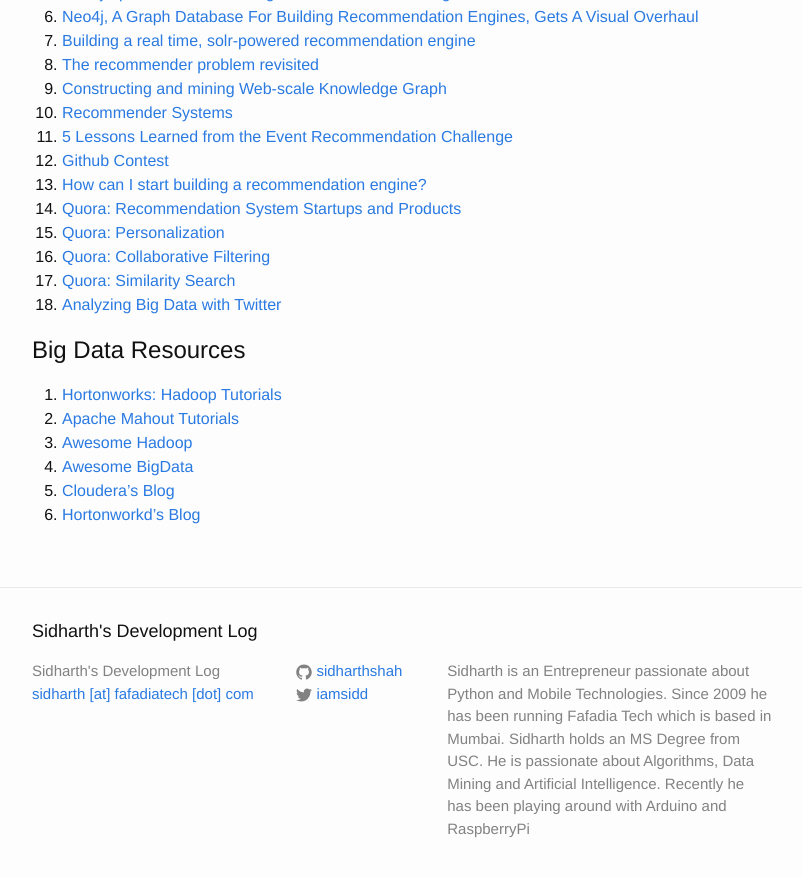
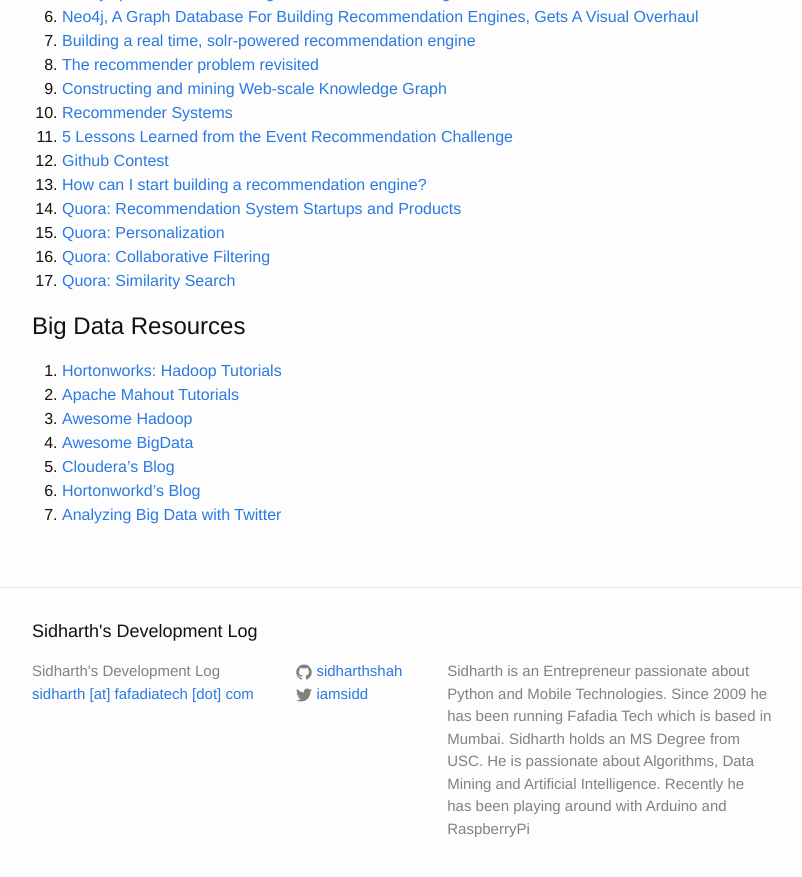
Before and after one commit to sidharthshah/sidharthshah.github.com, a Jekyll site: the page built from recommendations.md, in a window 1280 px wide and 900 px high, scrolled down 630 px. Shown: the top 877 px of the window, without its empty margins (238-1040 px from the left). Built offline with Jekyll 4.4.1, drawn with Linux system fonts in a browser that asks for light colours; some of the changed lines change nothing that is shown.

Commit message:
edited list a bit

```diff
--- a/recommendations.md
+++ b/recommendations.md
@@ -36,7 +36,6 @@
 15. [Quora: Personalization](http://www.quora.com/Personalization)
 16. [Quora: Collaborative Filtering](http://www.quora.com/Collaborative-Filtering)
 17. [Quora: Similarity Search](http://www.quora.com/Similarity-Search)
-18. [Analyzing Big Data with Twitter](http://blogs.ischool.berkeley.edu/i290-abdt-s12/)
 
 Big Data Resources
 ==================
@@ -46,3 +45,4 @@
 4. [Awesome BigData](https://github.com/onurakpolat/awesome-bigdata)
 5. [Cloudera's Blog](http://blog.cloudera.com/blog/)
 6. [Hortonworkd's Blog](http://hortonworks.com/blog/)
+7. [Analyzing Big Data with Twitter](http://blogs.ischool.berkeley.edu/i290-abdt-s12/)
```
